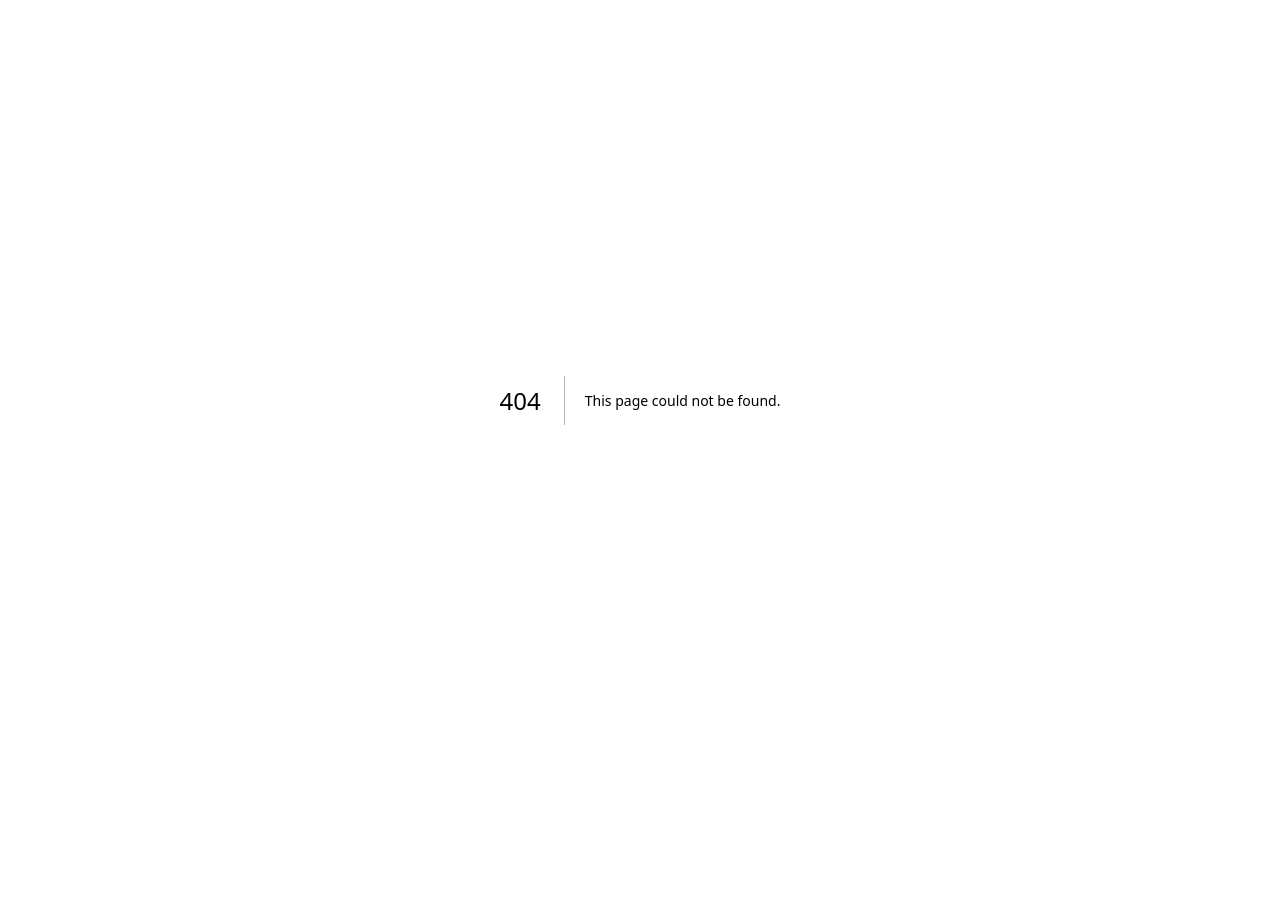
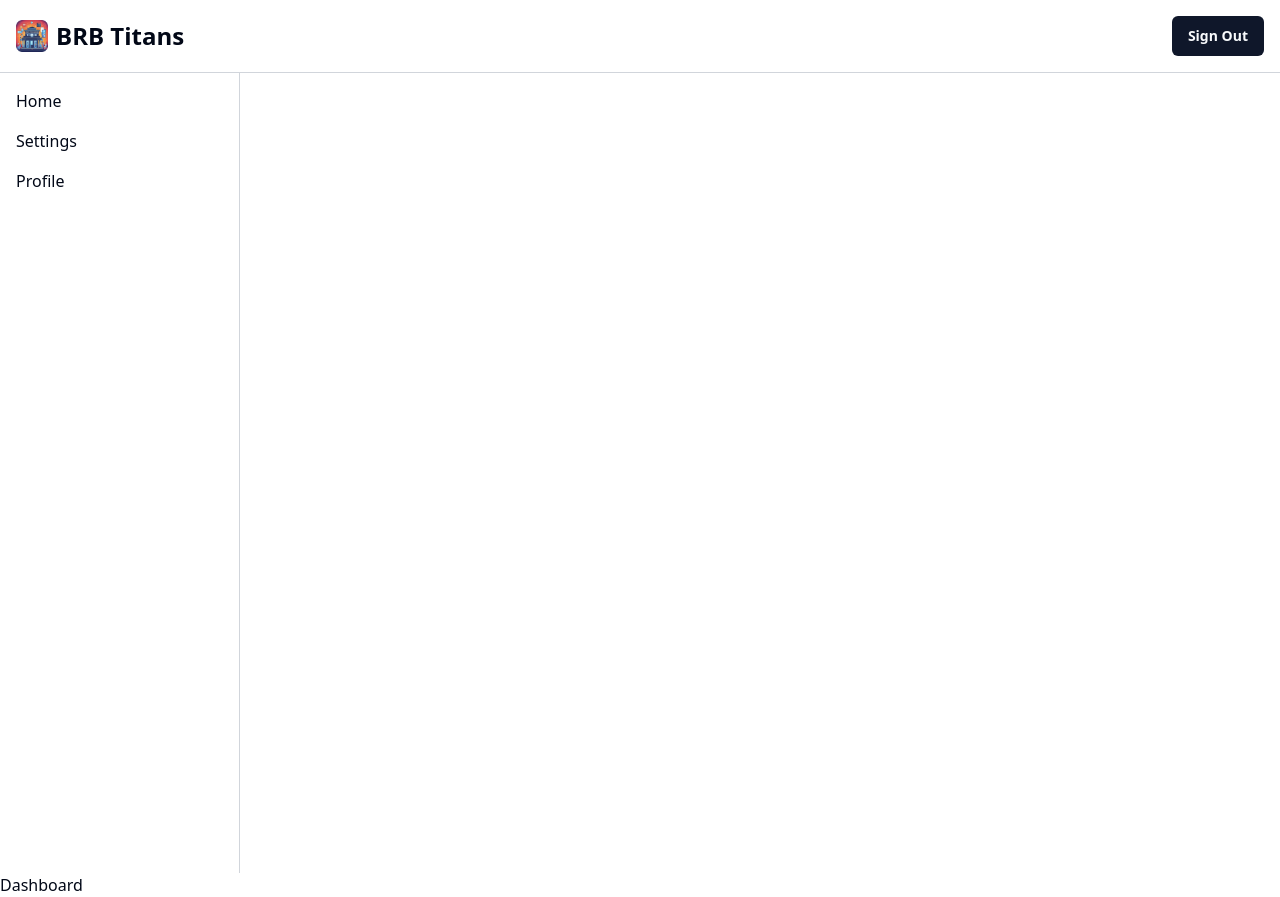
Before and after one commit to Shavkatjon-O/BRB_Hackcelerator_2024_Frontend, a Next.js app: page /dashboard in a window 1280 px wide. Before the commit this address had no page. Before the commit the page ends 800 px from the top, so only its background shows below. Built offline with nearby package versions, Linux system fonts and the light colour scheme.

Commit message:
feat: dashboard

```diff
--- a/package.json
+++ b/package.json
@@ -9,6 +9,7 @@
     "lint": "next lint"
   },
   "dependencies": {
+    "@radix-ui/react-slot": "^1.1.0",
     "class-variance-authority": "^0.7.0",
     "clsx": "^2.1.1",
     "lucide": "^0.427.0",
--- a/src/app/(home)/layout.tsx
+++ b/src/app/(home)/layout.tsx
@@ -3,9 +3,7 @@
 
 const HomeLayout = ({ children }: { children: React.ReactNode }) => (
   <>
-    <HeaderSection />
     <main>{children}</main>
-    <FooterSection />
   </>
 );
 
--- /dev/null
+++ b/src/app/dashboard/_components/header.tsx
@@ -0,0 +1,17 @@
+import { Button } from "@/components/ui/button"
+import Link from "next/link"
+
+const Header = () => {
+  return (
+    <header className="border-b border-b-gray-300 p-4 flex justify-between">
+      <Link href="/" className="text-2xl font-bold flex items-center">
+        <img src="brb-titans-logo.png" alt="BRB Titans Logo" className="w-8 h-8 mr-2" />
+        BRB Titans
+      </Link>
+
+      <Button className="font-semibold">Sign Out</Button>
+    </header>
+  );
+};
+
+export default Header;
--- /dev/null
+++ b/src/app/dashboard/_components/sidebar.tsx
@@ -0,0 +1,15 @@
+import Link from 'next/link';
+
+const Sidebar = () => {
+  return (
+    <aside className="w-60 p-4 border-r border-gray-300 h-screen">
+      <ul className='block space-y-4'>
+        <li><Link href="#">Home</Link></li>
+        <li><Link href="#">Settings</Link></li>
+        <li><Link href="#">Profile</Link></li>
+      </ul>
+    </aside>
+  );
+};
+
+export default Sidebar;
--- /dev/null
+++ b/src/app/dashboard/layout.tsx
@@ -0,0 +1,17 @@
+import Sidebar from './_components/sidebar';
+import Header from './_components/header';
+
+
+const DashboardLayout = ({ children }: { children: React.ReactNode }) => {
+  return (
+    <div>
+      <Header />
+      <div className="w-full">
+        <Sidebar />
+        <main>{children}</main>
+      </div>
+    </div>
+  );
+}
+
+export default DashboardLayout;
--- /dev/null
+++ b/src/app/dashboard/page.tsx
@@ -0,0 +1,9 @@
+import Dashboard from './layout';
+
+const Page = () => {
+  return (
+    <h1>Dashboard</h1>
+  );
+}
+
+export default Page;
--- /dev/null
+++ b/src/components/ui/button.tsx
@@ -0,0 +1,56 @@
+import * as React from "react"
+import { Slot } from "@radix-ui/react-slot"
+import { cva, type VariantProps } from "class-variance-authority"
+
+import { cn } from "@/lib/utils"
+
+const buttonVariants = cva(
+  "inline-flex items-center justify-center whitespace-nowrap rounded-md text-sm font-medium ring-offset-background transition-colors focus-visible:outline-none focus-visible:ring-2 focus-visible:ring-ring focus-visible:ring-offset-2 disabled:pointer-events-none disabled:opacity-50",
+  {
+    variants: {
+      variant: {
+        default: "bg-primary text-primary-foreground hover:bg-primary/90",
+        destructive:
+          "bg-destructive text-destructive-foreground hover:bg-destructive/90",
+        outline:
+          "border border-input bg-background hover:bg-accent hover:text-accent-foreground",
+        secondary:
+          "bg-secondary text-secondary-foreground hover:bg-secondary/80",
+        ghost: "hover:bg-accent hover:text-accent-foreground",
+        link: "text-primary underline-offset-4 hover:underline",
+      },
+      size: {
+        default: "h-10 px-4 py-2",
+        sm: "h-9 rounded-md px-3",
+        lg: "h-11 rounded-md px-8",
+        icon: "h-10 w-10",
+      },
+    },
+    defaultVariants: {
+      variant: "default",
+      size: "default",
+    },
+  }
+)
+
+export interface ButtonProps
+  extends React.ButtonHTMLAttributes<HTMLButtonElement>,
+    VariantProps<typeof buttonVariants> {
+  asChild?: boolean
+}
+
+const Button = React.forwardRef<HTMLButtonElement, ButtonProps>(
+  ({ className, variant, size, asChild = false, ...props }, ref) => {
+    const Comp = asChild ? Slot : "button"
+    return (
+      <Comp
+        className={cn(buttonVariants({ variant, size, className }))}
+        ref={ref}
+        {...props}
+      />
+    )
+  }
+)
+Button.displayName = "Button"
+
+export { Button, buttonVariants }
```
Also changed, not shown: 1 other file (tests, documents, lock files or other folders).
